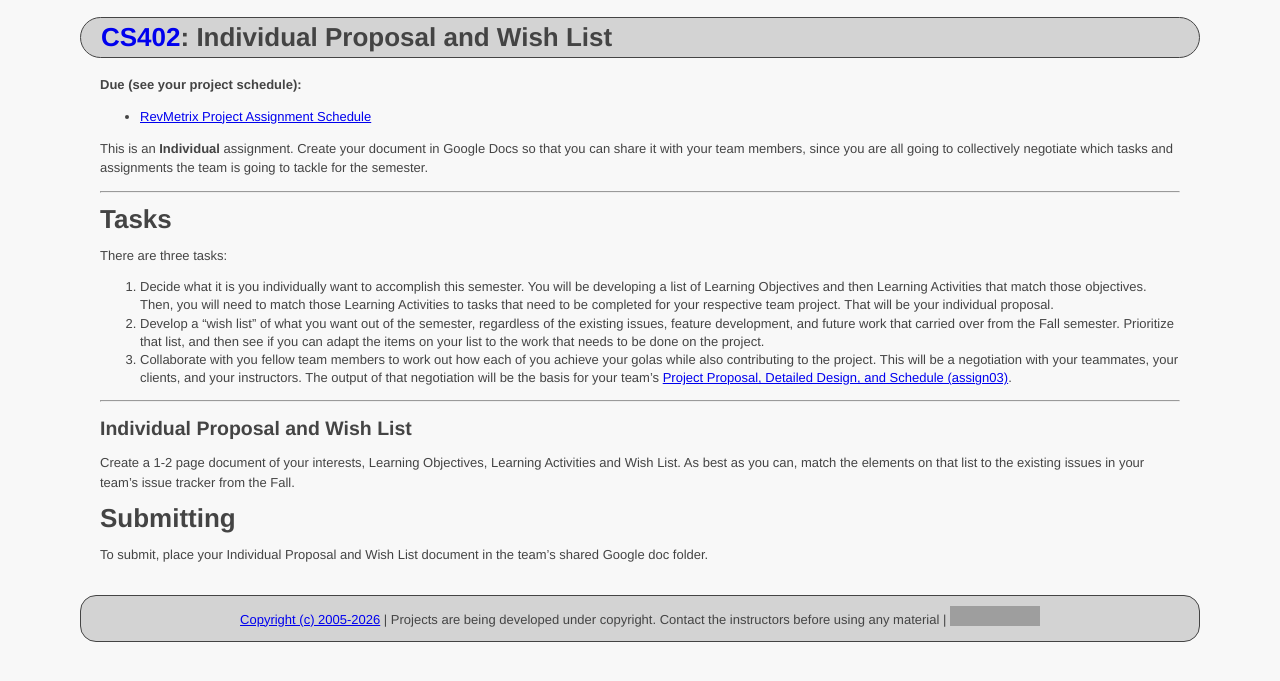
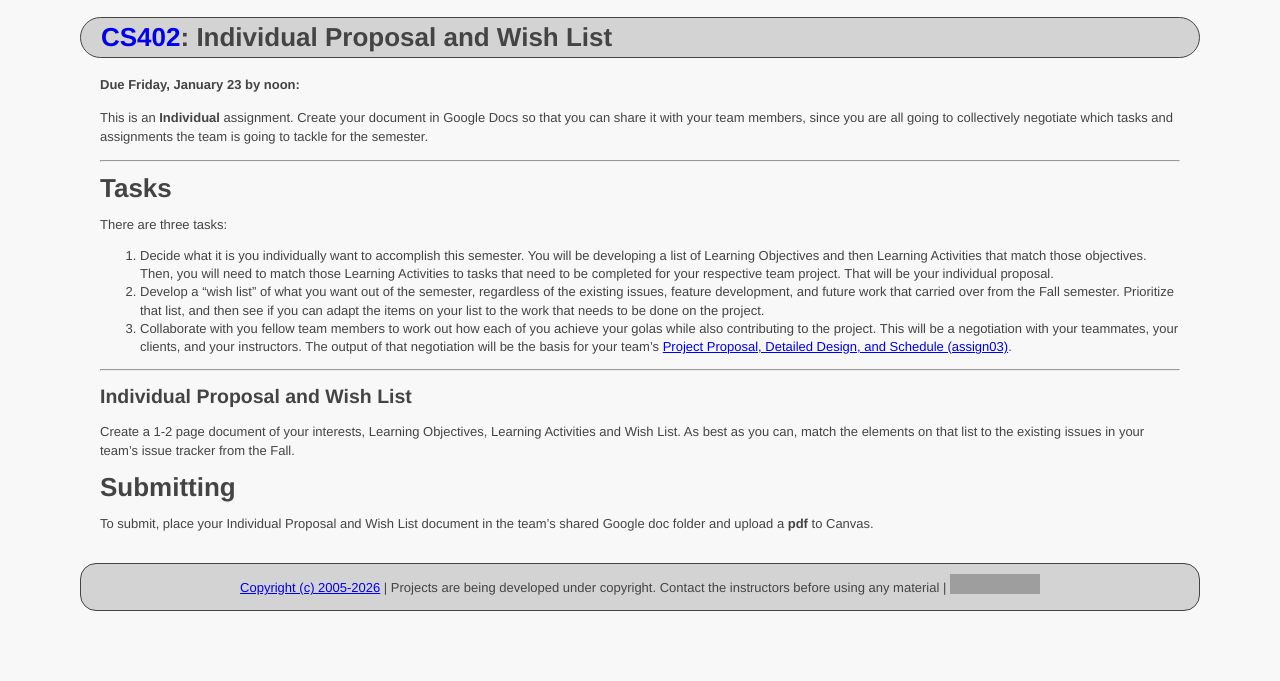
Before and after one commit to ycpcs/cs402-spring2026, a Jekyll site: the page built from assign/assign01.md, in a window 1280 px wide. Shown: the top 681 px of the page. Built offline with Jekyll 4.4.1, drawn with Linux system fonts in a browser that asks for light colours; grey boxes are pictures that could not be loaded.

Commit message:
update assign01
update assign01

```diff
--- a/assign/assign01.md
+++ b/assign/assign01.md
@@ -4,8 +4,7 @@ course_number: CS402
 title: Individual Proposal and Wish List
 ---
 
-**Due (see your project schedule):**
-- [RevMetrix Project Assignment Schedule](../projects/RevMetrix-Project/schedule.html)
+**Due Friday, January 23 by noon:**
 
 This is an **Individual** assignment. Create your document in Google Docs so that you can share it with your team members, since you are all going to collectively negotiate which tasks and assignments the team is going to tackle for the semester.
 
@@ -27,4 +26,4 @@ Create a 1-2 page document of your interests, Learning Objectives, Learning Acti
 
 # Submitting
 
-To submit, place your Individual Proposal and Wish List document in the team's shared Google doc folder.
+To submit, place your Individual Proposal and Wish List document in the team's shared Google doc folder and upload a **pdf** to Canvas.
```
Also changed, not shown: index.md (+2 -0 lines).
